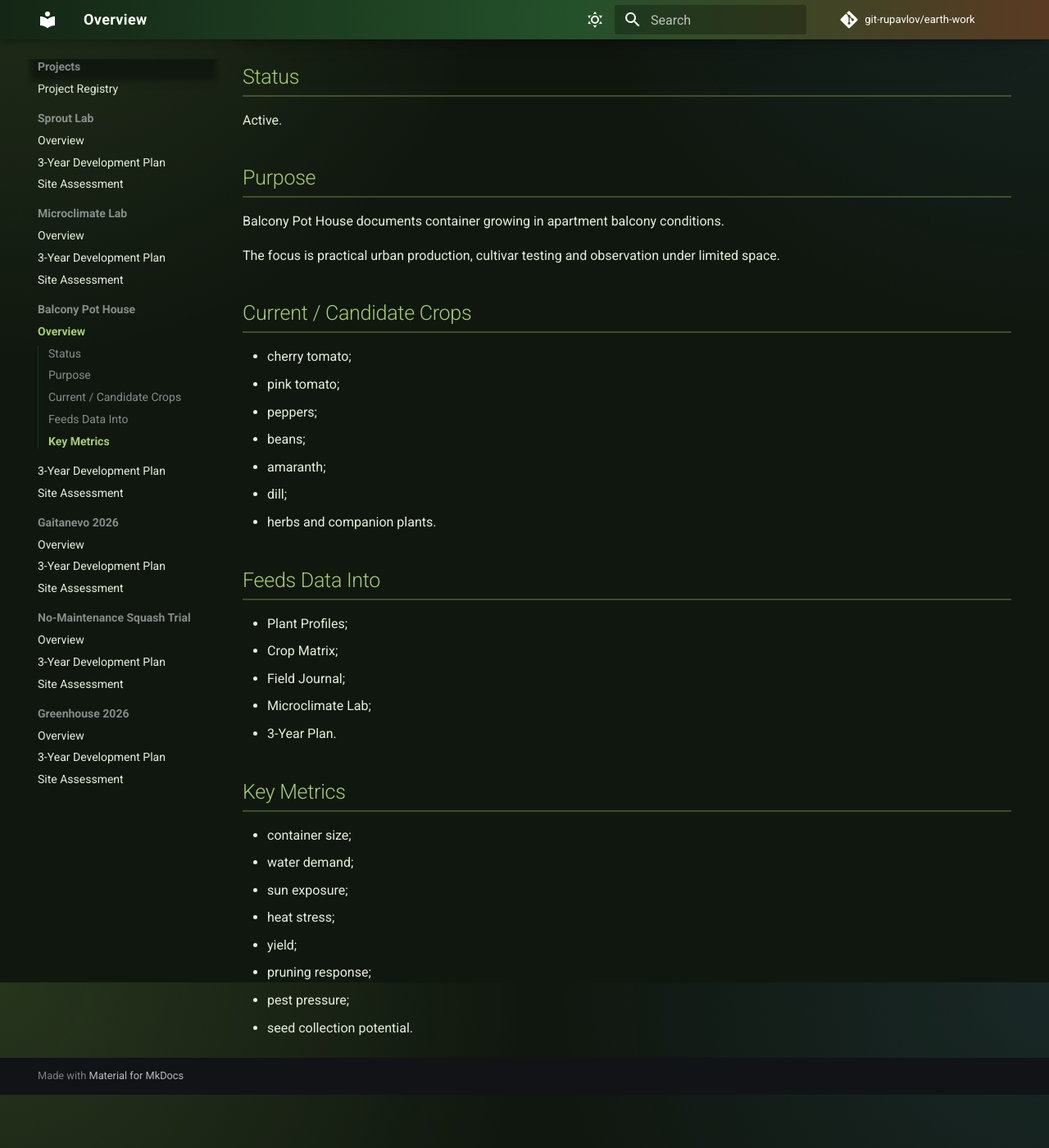
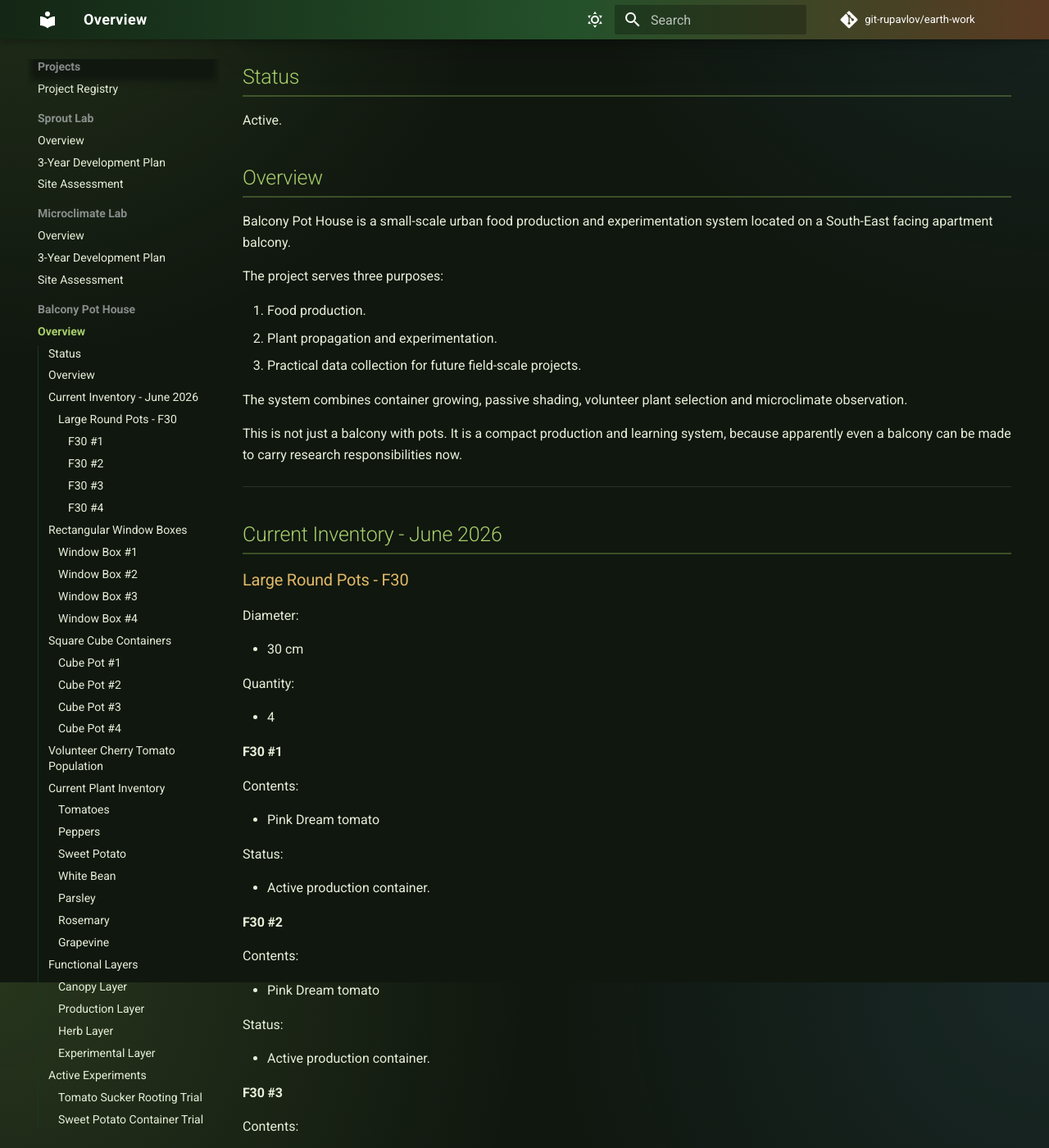
Before and after one commit to git-rupavlov/earth-work, an MkDocs documentation site: the page built from docs/projects/balcony-pot-house.md, in a window 1280 px wide and 1400 px high, scrolled down 202 px. Shown: the whole window at 82% size. Built offline with MkDocs 1.6.1 and Material for MkDocs 9.7.7, drawn with Linux system fonts in a browser that asks for light colours; comment, search, counter and statistics services are not loaded; some of the changed text lies outside the part shown.

Commit message:
Update Balcony Pot House inventory

```diff
--- a/docs/projects/balcony-pot-house.md
+++ b/docs/projects/balcony-pot-house.md
@@ -4,21 +4,371 @@
 
 Active.
 
-## Purpose
+## Overview
 
-Balcony Pot House documents container growing in apartment balcony conditions.
+Balcony Pot House is a small-scale urban food production and experimentation system located on a South-East facing apartment balcony.
 
-The focus is practical urban production, cultivar testing and observation under limited space.
+The project serves three purposes:
 
-## Current / Candidate Crops
+1. Food production.
+2. Plant propagation and experimentation.
+3. Practical data collection for future field-scale projects.
 
-- cherry tomato;
-- pink tomato;
+The system combines container growing, passive shading, volunteer plant selection and microclimate observation.
+
+This is not just a balcony with pots. It is a compact production and learning system, because apparently even a balcony can be made to carry research responsibilities now.
+
+---
+
+## Current Inventory - June 2026
+
+### Large Round Pots - F30
+
+Diameter:
+
+- 30 cm
+
+Quantity:
+
+- 4
+
+#### F30 #1
+
+Contents:
+
+- Pink Dream tomato
+
+Status:
+
+- Active production container.
+
+#### F30 #2
+
+Contents:
+
+- Pink Dream tomato
+
+Status:
+
+- Active production container.
+
+#### F30 #3
+
+Contents:
+
+- Sweet potato
+
+Status:
+
+- Establishment phase.
+
+Purpose:
+
+- Food production;
+- biomass production;
+- container ground-cover experiment.
+
+#### F30 #4
+
+Contents:
+
+- Tomato sucker #1
+
+Status:
+
+- Rooting trial.
+
+Purpose:
+
+- Vegetative propagation experiment.
+
+---
+
+## Rectangular Window Boxes
+
+Quantity:
+
+- 4
+
+### Window Box #1
+
+Layout:
+
+- Cherry tomato;
+- Pepper;
+- Cherry tomato.
+
+### Window Box #2
+
+Layout:
+
+- Cherry tomato;
+- Pepper;
+- Cherry tomato.
+
+### Window Box #3
+
+Layout:
+
+- Rosemary;
+- Cherry tomato;
+- Rosemary.
+
+### Window Box #4
+
+Layout:
+
+- Rosemary;
+- Cherry tomato;
+- Rosemary.
+
+Purpose:
+
+- Mixed production;
+- companion planting;
+- compact crop comparison;
+- use of limited balcony edge space.
+
+---
+
+## Square Cube Containers
+
+Dimensions:
+
+- 25 x 25 x 25 cm
+
+Quantity:
+
+- 4
+
+### Cube Pot #1
+
+Contents:
+
+- White bean;
+- Parsley;
+- volunteer cherry tomato seedlings.
+
+### Cube Pot #2
+
+Contents:
+
+- White bean;
+- Parsley;
+- volunteer cherry tomato seedlings.
+
+### Cube Pot #3
+
+Contents:
+
+- Pepper;
+- Parsley;
+- volunteer cherry tomato seedlings.
+
+### Cube Pot #4
+
+Contents:
+
+- Pepper;
+- Parsley;
+- volunteer cherry tomato seedlings.
+
+---
+
+## Volunteer Cherry Tomato Population
+
+Origin:
+
+- Previous year's cherry tomato production.
+
+Method:
+
+- Old plant material and fruit residues were buried back into the cube containers after the previous season.
+
+Result:
+
+- A large number of volunteer cherry tomato seedlings emerged naturally.
+
+Observed selection effect:
+
+- Strong competition occurred during emergence and early growth;
+- only the strongest seedlings survived;
+- surviving seedlings developed strong root systems before visible above-ground growth became dominant.
+
+Project value:
+
+- Demonstrates natural selection under balcony container conditions;
+- provides locally adapted planting material;
+- reduces dependence on purchased seed;
+- creates a possible self-seeding balcony production cycle.
+
+Future comparison:
+
+- Compare volunteer cherry tomatoes against intentionally started seedlings from the same population.
+
+---
+
+## Current Plant Inventory
+
+### Tomatoes
+
+Pink Dream tomatoes:
+
+- 2 mature plants in F30 containers.
+
+Cherry tomatoes:
+
+- 6 planned plants in rectangular window boxes;
+- additional volunteer population in cube containers.
+
+Tomato propagation:
+
+- 1 direct-planted sucker trial in F30 container.
+
+### Peppers
+
+Quantity:
+
+- 2 in rectangular window boxes;
+- 2 in cube containers.
+
+### Sweet Potato
+
+Quantity:
+
+- 1 in F30 container.
+
+Role:
+
+- container food production trial;
+- biomass and cover trial.
+
+### White Bean
+
+Quantity:
+
+- 2 cube containers.
+
+Role:
+
+- climbing/legume crop observation;
+- nitrogen-fixing support crop potential;
+- container productivity trial.
+
+### Parsley
+
+Quantity:
+
+- present in all 4 cube containers.
+
+Role:
+
+- herb layer;
+- edible green production;
+- underplanting test.
+
+### Rosemary
+
+Quantity:
+
+- 4 plants in window boxes.
+
+Role:
+
+- culinary herb;
+- drought-tolerant perennial;
+- pollinator support;
+- perennial support layer.
+
+### Grapevine
+
+Status:
+
+- mature established vine canopy.
+
+Role:
+
+- seasonal shading;
+- passive cooling;
+- lower evaporation;
+- biomass production;
+- habitat creation.
+
+---
+
+## Functional Layers
+
+### Canopy Layer
+
+- Grapevine.
+
+Functions:
+
+- Shade;
+- cooling;
+- microclimate moderation;
+- biomass;
+- habitat.
+
+### Production Layer
+
+- Pink tomatoes;
+- cherry tomatoes;
 - peppers;
-- beans;
-- amaranth;
-- dill;
-- herbs and companion plants.
+- white beans;
+- sweet potato.
+
+### Herb Layer
+
+- Rosemary;
+- parsley.
+
+### Experimental Layer
+
+- tomato sucker rooting;
+- volunteer cherry tomato selection;
+- sweet potato container performance;
+- grapevine shade effect;
+- balcony microclimate observation.
+
+---
+
+## Active Experiments
+
+### Tomato Sucker Rooting Trial
+
+Comparison between:
+
+- direct soil planting;
+- water rooting.
+
+### Sweet Potato Container Trial
+
+Evaluation of sweet potato performance in F30 container conditions.
+
+### Volunteer Tomato Selection
+
+Observation of naturally selected cherry tomato seedlings from previous-year seed.
+
+### Grapevine Microclimate Effect
+
+Observation of shade, heat reduction and moisture retention under a living canopy.
+
+### Container Polyculture Trial
+
+Observation of crop combinations in restricted root volume:
+
+- tomato + pepper;
+- tomato + rosemary;
+- bean + parsley;
+- pepper + parsley;
+- volunteer tomato competition.
+
+### Solar Monitoring Development
+
+Preparation for future environmental monitoring and low-power balcony automation.
+
+---
 
 ## Feeds Data Into
 
@@ -26,15 +376,32 @@ The focus is practical urban production, cultivar testing and observation under
 - Crop Matrix;
 - Field Journal;
 - Microclimate Lab;
-- 3-Year Plan.
+- 3-Year Development Plan;
+- Crop Oracle.
+
+---
 
 ## Key Metrics
 
 - container size;
 - water demand;
 - sun exposure;
+- shade effect;
 - heat stress;
 - yield;
 - pruning response;
 - pest pressure;
-- seed collection potential.
+- seed collection potential;
+- volunteer seedling survival;
+- crop compatibility in shared containers.
+
+---
+
+## Next Actions
+
+- record all containers with photos;
+- track watering frequency by container type;
+- thin or transplant volunteer cherry tomatoes if overcrowding becomes limiting;
+- observe sweet potato vine growth and container coverage;
+- document grapevine shade effect during summer heat;
+- connect sensor observations through Microclimate Lab.
```
